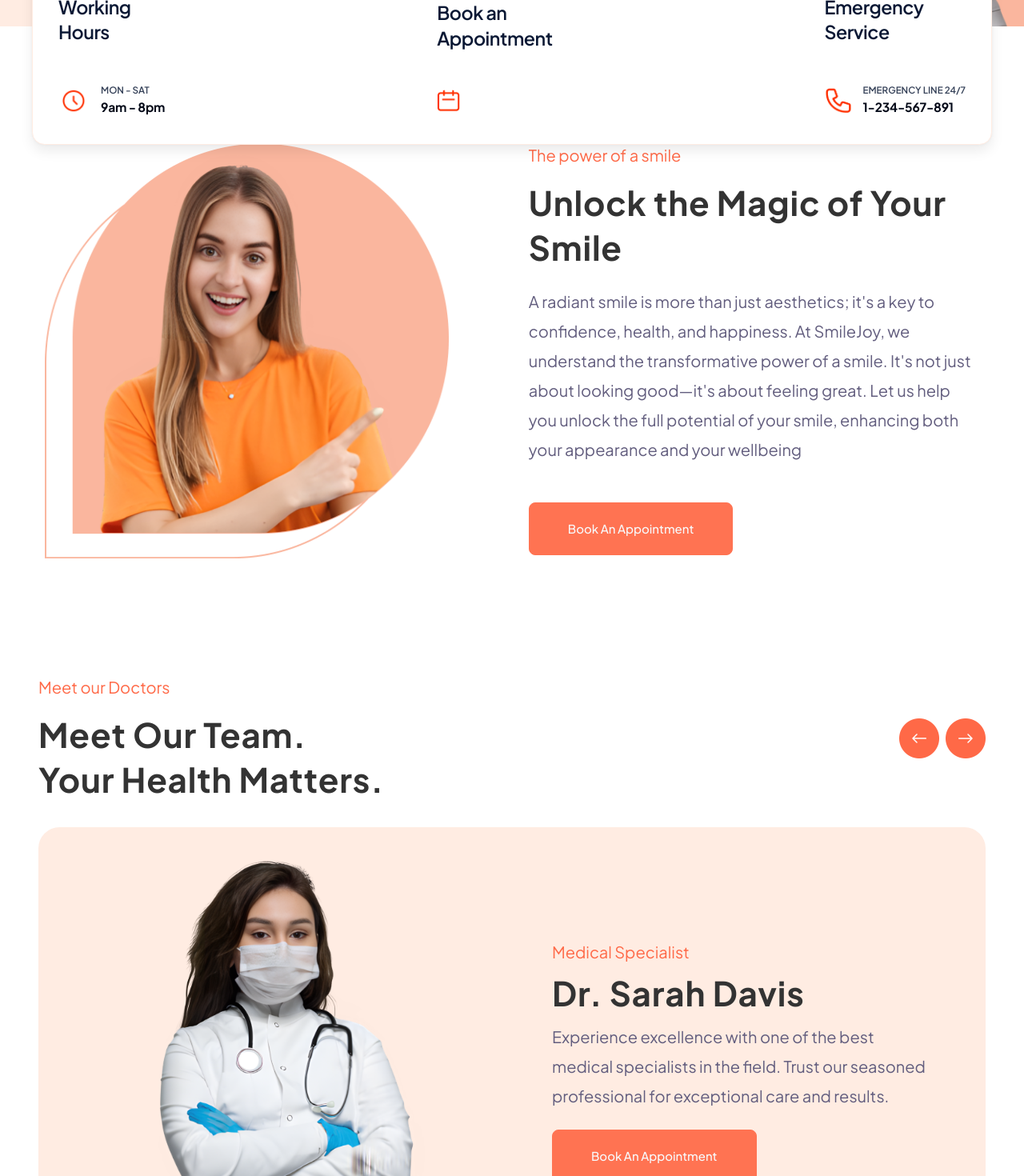
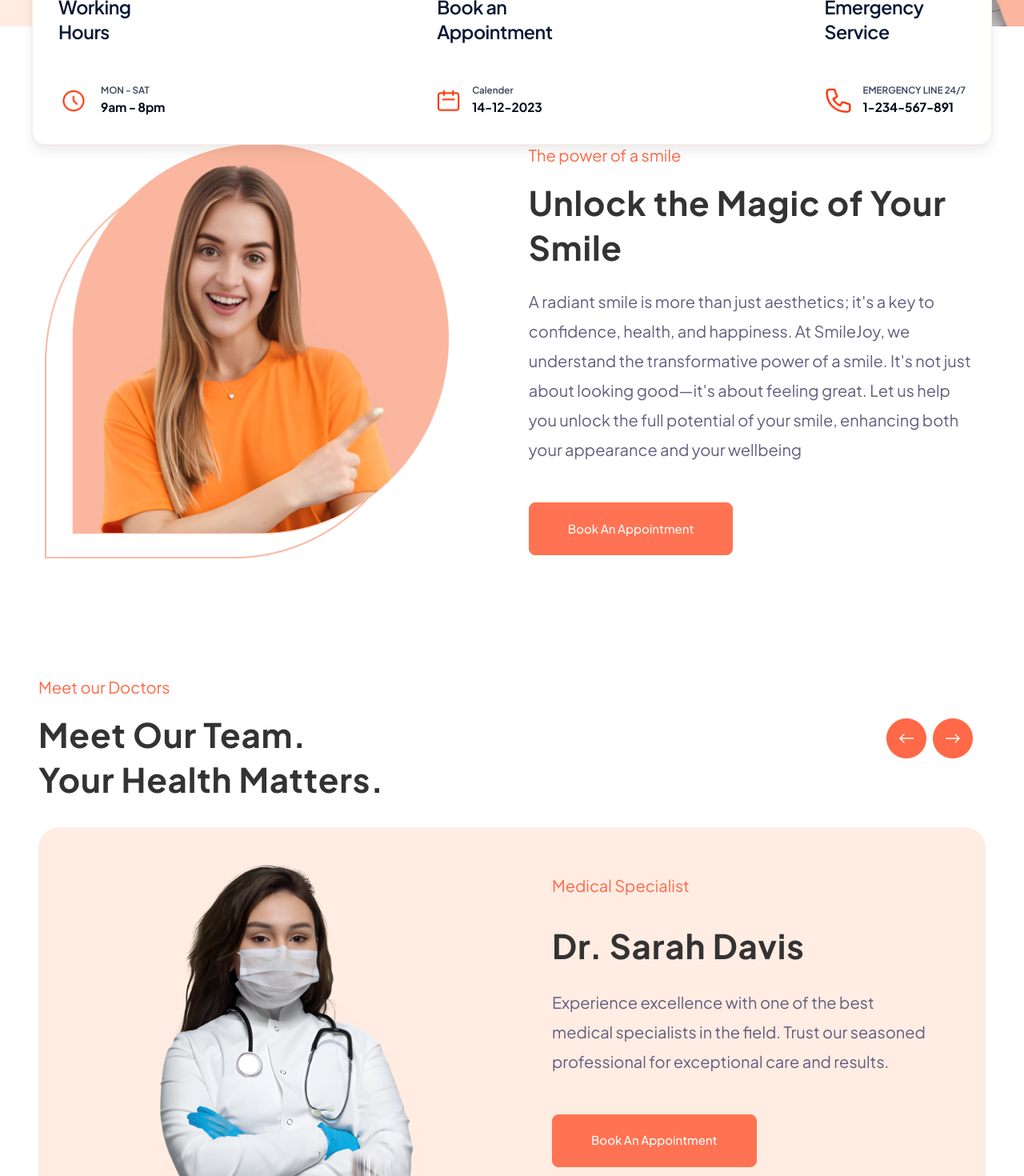
Before and after one commit to Iqtidartara/-SmileJoy, a Next.js app: page / in a window 1280 px wide. Shown: the part 800-2270 px from the top of the page at 80% size. Built offline with nearby package versions, Linux system fonts and the light colour scheme.

Commit message:
new website

```diff
--- a/components/Carousel.tsx
+++ b/components/Carousel.tsx
@@ -9,9 +9,9 @@ const Carousel = () => {
             <div className='flex flex-col md:flex-row  items-center justify-between '>
         <div>
             <p className='md:text-[1.25rem] text-[1.25rem] text-[#FF6947] font-[400] leading-normal md:mb-4 mb-0 md:text-start text-center'>Meet our Doctors</p>
-            <h1 className='md:text-[2.625rem] text-[2rem] font-[700] textcolor leading-[133.333%] tracking-[0.0525rem] text-center md:text-start md:mt-0 mt-3'>Meet Our Team.<br/> Your Health Matters.</h1>
+            <h1 className='md:text-[2.625rem] text-[2rem] font-[700] textcolor md:leading-[133.333%] leading-normal tracking-[0.0525rem] text-center md:text-start md:mt-0 mt-3'>Meet Our Team.<br/> Your Health Matters.</h1>
         </div>
-        <div className='flex md:gap-2 gap-56 items-start md:mt-0 mt-6'>
+        <div className='flex md:gap-2 gap-56 items-start md:mt-0 mt-6 md:mr-4 mr-0'>
            <Image
            src="/left.png"
            width={51}
@@ -28,7 +28,7 @@ const Carousel = () => {
 {/* carouodsel card */}
         <div className='bg-[#FFECE2] rounded-[1.64544rem] max-w-[77.5rem] mt-[2rem]'>
 
-        <div className="md:py-[34px] py-6 md:px-[4rem] px-4 flex flex-col md:flex-row sm:flex-col md:gap-[100px] items-end gap-12">
+        <div className="md:py-0 md:pt-[34px] pt-0 py-6 md:px-[4rem] px-4 flex flex-col md:flex-row sm:flex-col md:gap-[100px] items-end gap-12">
         <div className='md:w-1/2 w-full flex items-center justify-center'>
           <Image
             src="/team.png"
@@ -38,18 +38,18 @@ const Carousel = () => {
             className="md:w-[400px] md:h-[450px] object-cover"
           />
         </div>
-        <div className="md:w-1/2 w-full flex flex-col items-start justify-center gap-2 md:py-10 py-0">
-          <p className="text-[#FF6947] md:text-[1.25rem] tex-[.9rem] font-[400] leading-normal">
+        <div className="md:w-1/2 w-full flex flex-col items-start justify-center gap-2 md:py-[24px] py-0 md:mb-10 mb-0">
+          <p className="text-[#FF6947] md:text-[1.25rem] text-[.9rem] font-[400] leading-normal">
           Medical Specialist
           </p>
-          <h1 className="textcolor md:text-[2.625rem] text-[1.7rem] font-[700] leading-[133.333%] tracking-[0.0525rem] ">
+          <h1 className="textcolor md:text-[2.625rem] text-[1.7rem] font-[700] leading-[133.333%] tracking-[0.0525rem] md:mt-6 mt-0 ">
           Dr. Sarah Davis
           </h1>
-          <p className="md:text-[1.25rem] text-[1rem] font-[400] leading-[185%] pcolor ">
+          <p className="md:text-[1.25rem] text-[1rem] font-[400] leading-[185%] pcolor  md:mt-4 mt-0">
           Experience excellence with one of the best medical specialists in the field. Trust our seasoned professional for exceptional care and results.
           </p>
           <Button
-            className="borderbutton2 bg-[#FF7352] md:px-12 md:py-8 py-7 font-[500] text-[0.93519rem] leading-[150%] rounded-[10px]  w-full md:w-auto mt-4"
+            className="borderbutton2 bg-[#FF7352] md:px-12 md:py-8 py-7 font-[500] text-[0.93519rem] leading-[150%] rounded-[10px]  w-full md:w-auto mt-4 md:mt-10 "
           >
 
             Book An Appointment
--- a/components/Option.tsx
+++ b/components/Option.tsx
@@ -3,7 +3,7 @@ import React from "react";
 
 const Option = () => {
   return (
-    <section className="w-full md:-mt-20 mt-4 md:px-10 px-2 md:absolute left-0 top-[760px] ">
+    <section className="w-full md:-mt-20 mt-4   md:px-10 px-2 md:absolute  left-0 top-[760px] ">
       <main className="max-w-[90rem] mx-auto px-[2rem] py-[2rem]  flex flex-col sm:flex-row md:flex-row md:items-center items-start justify-between gap-12 option  ">
         <div className="flex flex-col items-start justify-center">
 
@@ -38,6 +38,14 @@ const Option = () => {
           </div>
           <div className="flex items-center justify-center gap-[15px] mt-[3rem]">
             <Image src="/boking.png" alt="timer" width={250} height={250} className="w-[29px] h-[29px]"/>
+            <div className="flex flex-col items-start justify-start ">
+              <h2 className="text-[#354158] text-[0.72656rem] font-[600]">
+               Calender
+              </h2>
+              <h2 className="text-[0.96875rem] font-[700] tracking-[-0.01213rem] leading-[170%] ">
+                14-12-2023
+              </h2>
+            </div>
           </div>
         </div>
         <div className="flex flex-col items-start justify-center">
```
